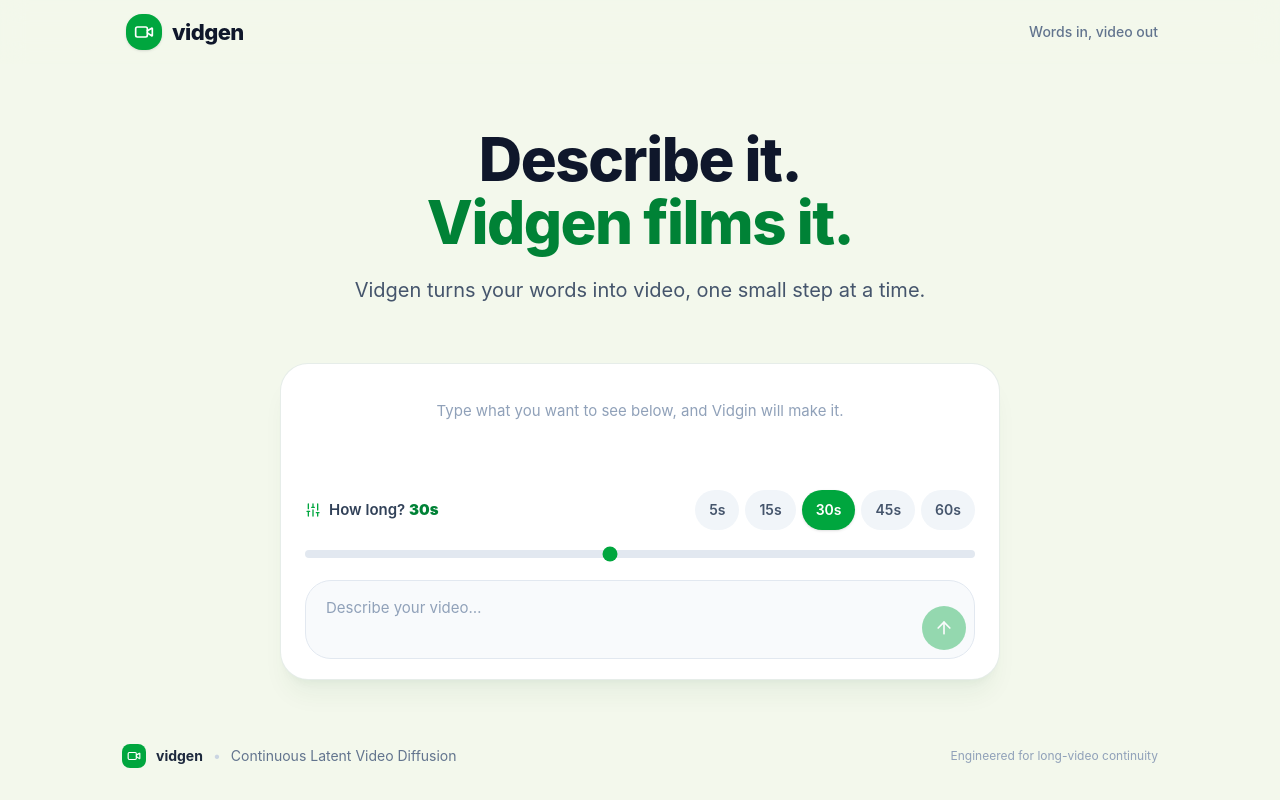
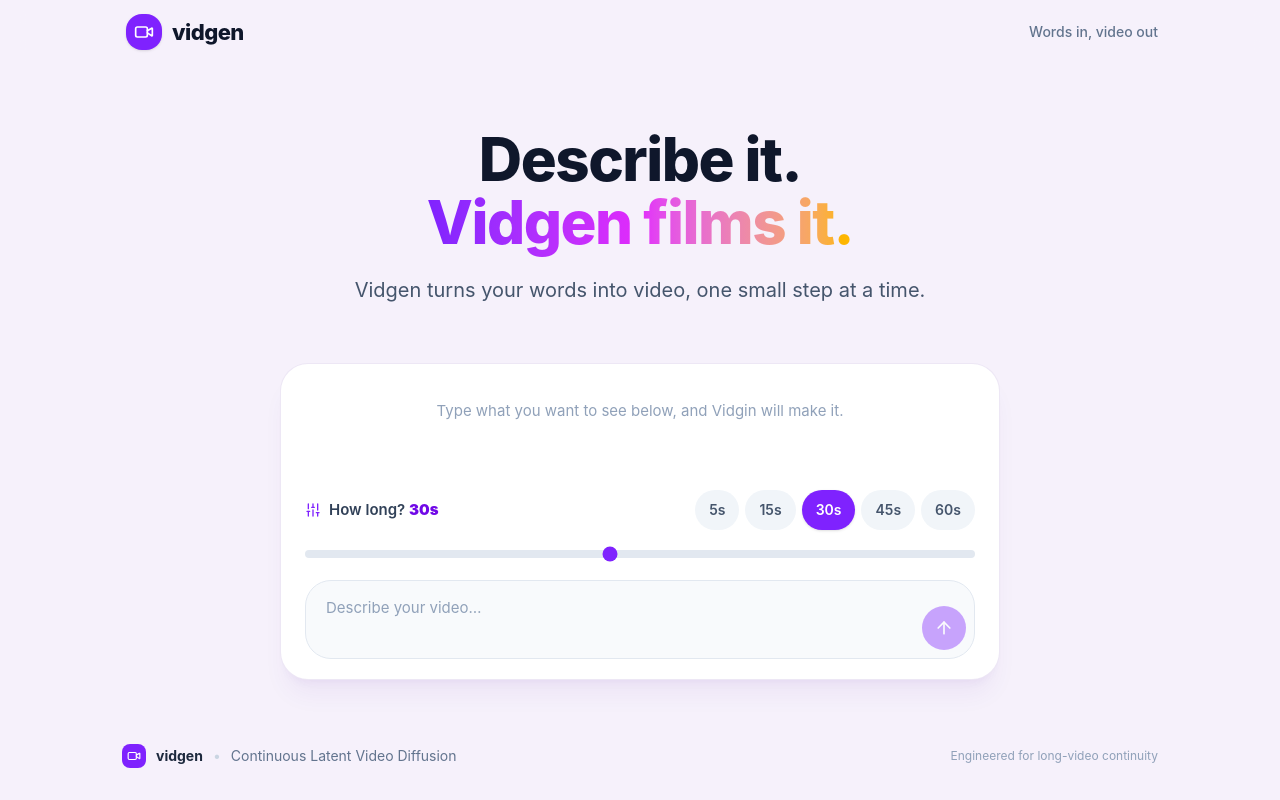
Before and after one commit to shahrozkalash/Vidgin, a React (Vite) app: page / in a window 1280 px wide. Built offline with nearby package versions, Linux system fonts and the light colour scheme.

Commit message:
Interface: unique Vidgin violet identity — green replaced, pale lavender background, gradient headline

```diff
--- a/src/App.tsx
+++ b/src/App.tsx
@@ -6,7 +6,7 @@ import { Footer } from './components/Footer';
 
 export default function App() {
   return (
-    <div className="min-h-screen bg-[#f3f8ec] text-slate-800 flex flex-col font-sans selection:bg-green-200 selection:text-green-900 relative">
+    <div className="min-h-screen bg-[#f6f1fb] text-slate-800 flex flex-col font-sans selection:bg-violet-200 selection:text-violet-900 relative">
       {/* Simple Header */}
       <Navbar />
 
--- a/src/components/FilmstripHero.tsx
+++ b/src/components/FilmstripHero.tsx
@@ -7,7 +7,7 @@ export const FilmstripHero: React.FC = () => {
         <h1 className="text-4xl sm:text-5xl md:text-6xl font-extrabold tracking-tight text-slate-900 leading-[1.05]">
           Describe it.
           <br />
-          <span className="text-green-700">Vidgen films it.</span>
+          <span className="bg-gradient-to-r from-violet-600 via-fuchsia-500 to-amber-400 bg-clip-text text-transparent">Vidgen films it.</span>
         </h1>
 
         <p className="text-lg sm:text-xl text-slate-600 max-w-xl mx-auto leading-relaxed">
--- a/src/components/Footer.tsx
+++ b/src/components/Footer.tsx
@@ -7,7 +7,7 @@ export const Footer: React.FC = () => {
       <div className="max-w-[1100px] mx-auto px-4 sm:px-6 lg:px-8 flex flex-col sm:flex-row items-center justify-between gap-3">
         {/* Brand */}
         <div className="flex items-center gap-2.5">
-          <div className="w-6 h-6 rounded-lg bg-green-600 flex items-center justify-center">
+          <div className="w-6 h-6 rounded-lg bg-violet-600 flex items-center justify-center">
             <Video className="w-3.5 h-3.5 text-white" />
           </div>
           <span className="font-bold text-slate-800 lowercase">vidgen</span>
--- a/src/components/Navbar.tsx
+++ b/src/components/Navbar.tsx
@@ -7,16 +7,16 @@ export const Navbar: React.FC = () => {
   };
 
   return (
-    <header className="sticky top-0 z-50 bg-[#f3f8ec]/85 backdrop-blur-md">
+    <header className="sticky top-0 z-50 bg-[#f6f1fb]/85 backdrop-blur-md">
       <div className="max-w-[1100px] w-full mx-auto px-4 sm:px-6 lg:px-8">
         <div className="flex items-center justify-between h-16">
           {/* Logo & Name 'vidgen' */}
           <button
             onClick={scrollTop}
-            className="flex items-center gap-2.5 text-left focus:outline-none focus-visible:ring-2 focus-visible:ring-green-600 rounded-2xl p-1 min-h-[44px] cursor-pointer"
+            className="flex items-center gap-2.5 text-left focus:outline-none focus-visible:ring-2 focus-visible:ring-violet-600 rounded-2xl p-1 min-h-[44px] cursor-pointer"
             aria-label="vidgen home"
           >
-            <div className="w-9 h-9 rounded-2xl bg-green-600 flex items-center justify-center shadow-sm shrink-0">
+            <div className="w-9 h-9 rounded-2xl bg-violet-600 flex items-center justify-center shadow-sm shrink-0">
               <Video className="w-5 h-5 text-white" />
             </div>
             <span className="font-extrabold tracking-tight text-slate-900 text-[22px] lowercase font-sans">
--- a/src/components/TryItSection.tsx
+++ b/src/components/TryItSection.tsx
@@ -58,13 +58,13 @@ export const TryItSection: React.FC = () => {
       {/* Toast notification */}
       {toastMessage && (
         <div className="fixed bottom-6 right-6 z-50 px-4 py-3 rounded-full bg-slate-900 text-white shadow-xl flex items-center gap-2 animate-in fade-in slide-in-from-bottom-2">
-          <CheckCircle2 className="w-5 h-5 text-green-400 shrink-0" />
+          <CheckCircle2 className="w-5 h-5 text-violet-400 shrink-0" />
           <span className="text-sm font-medium">{toastMessage}</span>
         </div>
       )}
 
       {/* Chat-style card */}
-      <div className="max-w-[720px] w-full mx-auto bg-white rounded-[28px] shadow-xl shadow-green-900/5 border border-green-900/10 overflow-hidden flex-1 flex flex-col">
+      <div className="max-w-[720px] w-full mx-auto bg-white rounded-[28px] shadow-xl shadow-violet-900/5 border border-violet-900/10 overflow-hidden flex-1 flex flex-col">
         <div className="px-5 sm:px-6 py-5 space-y-5 flex-1">
           {/* Empty state — shown until the user sends a prompt */}
           {sentPrompt === null && (
@@ -76,7 +76,7 @@ export const TryItSection: React.FC = () => {
           {/* The user's sent prompt — appears only after they send it */}
           {sentPrompt !== null && (
             <div className="flex justify-end">
-              <div className="max-w-[85%] bg-green-600 text-white rounded-3xl rounded-br-lg px-4 py-3 text-[15px] leading-relaxed">
+              <div className="max-w-[85%] bg-violet-600 text-white rounded-3xl rounded-br-lg px-4 py-3 text-[15px] leading-relaxed">
                 {sentPrompt}
               </div>
             </div>
@@ -94,11 +94,11 @@ export const TryItSection: React.FC = () => {
                     <div className="space-y-1.5">
                       <div className="flex justify-between text-xs text-slate-500">
                         <span>Making it, step by step</span>
-                        <span className="text-green-700 font-bold">{genProgress}%</span>
+                        <span className="text-violet-700 font-bold">{genProgress}%</span>
                       </div>
                       <div className="w-full h-2 bg-slate-200 rounded-full overflow-hidden">
                         <div
-                          className="h-full bg-green-500 transition-all duration-200"
+                          className="h-full bg-violet-500 transition-all duration-200"
                           style={{ width: `${genProgress}%` }}
                         />
                       </div>
@@ -107,7 +107,7 @@ export const TryItSection: React.FC = () => {
                 ) : (
                   isDone && (
                     <p className="text-[15px] text-slate-700 font-medium flex items-center gap-2">
-                      <CheckCircle2 className="w-5 h-5 text-green-600 shrink-0" />
+                      <CheckCircle2 className="w-5 h-5 text-violet-600 shrink-0" />
                       <span>{`Done — your ${sentDuration}-second video is ready.`}</span>
                     </p>
                   )
@@ -123,9 +123,9 @@ export const TryItSection: React.FC = () => {
           <div className="space-y-2.5 pt-1">
             <div className="flex flex-wrap items-center justify-between gap-3">
               <label htmlFor="duration-slider" className="text-[15px] font-semibold text-slate-700 flex items-center gap-2">
-                <Sliders className="w-4 h-4 text-green-600" />
+                <Sliders className="w-4 h-4 text-violet-600" />
                 <span>
-                  How long? <strong className="text-green-700">{duration}s</strong>
+                  How long? <strong className="text-violet-700">{duration}s</strong>
                 </span>
               </label>
               <div className="flex flex-wrap gap-1.5">
@@ -135,7 +135,7 @@ export const TryItSection: React.FC = () => {
                     onClick={() => setDuration(sec)}
                     className={`min-h-[40px] px-3.5 py-1.5 text-sm font-semibold rounded-full transition-colors cursor-pointer ${
                       duration === sec
-                        ? 'bg-green-600 text-white shadow-sm'
+                        ? 'bg-violet-600 text-white shadow-sm'
                         : 'bg-slate-100 text-slate-600 hover:bg-slate-200'
                     }`}
                   >
@@ -153,14 +153,14 @@ export const TryItSection: React.FC = () => {
               step="5"
               value={duration}
               onChange={(e) => setDuration(Number(e.target.value))}
-              className="w-full h-2 bg-slate-200 rounded-lg appearance-none cursor-pointer accent-green-600"
+              className="w-full h-2 bg-slate-200 rounded-lg appearance-none cursor-pointer accent-violet-600"
             />
           </div>
         </div>
 
         {/* Message input row */}
         <div className="px-5 sm:px-6 pb-5">
-          <div className="flex items-end gap-2 bg-slate-50 border border-slate-200 rounded-[26px] p-2 focus-within:ring-2 focus-within:ring-green-500 focus-within:border-transparent transition-shadow">
+          <div className="flex items-end gap-2 bg-slate-50 border border-slate-200 rounded-[26px] p-2 focus-within:ring-2 focus-within:ring-violet-500 focus-within:border-transparent transition-shadow">
             <textarea
               id="prompt-input"
               rows={2}
@@ -174,7 +174,7 @@ export const TryItSection: React.FC = () => {
               onClick={handleGenerate}
               disabled={isGenerating || !prompt.trim()}
               aria-label="Generate video"
-              className="w-11 h-11 shrink-0 rounded-full bg-green-600 hover:bg-green-700 disabled:opacity-40 text-white flex items-center justify-center transition-colors cursor-pointer"
+              className="w-11 h-11 shrink-0 rounded-full bg-violet-600 hover:bg-violet-700 disabled:opacity-40 text-white flex items-center justify-center transition-colors cursor-pointer"
             >
               {isGenerating ? (
                 <div className="w-4 h-4 border-2 border-white border-t-transparent rounded-full animate-spin" />
--- a/src/index.css
+++ b/src/index.css
@@ -14,7 +14,7 @@
   body {
     overflow-x: hidden;
     min-width: 320px;
-    background-color: #f3f8ec;
+    background-color: #f6f1fb;
     color: #1e293b;
     font-size: 16px;
     line-height: 1.5;
```
